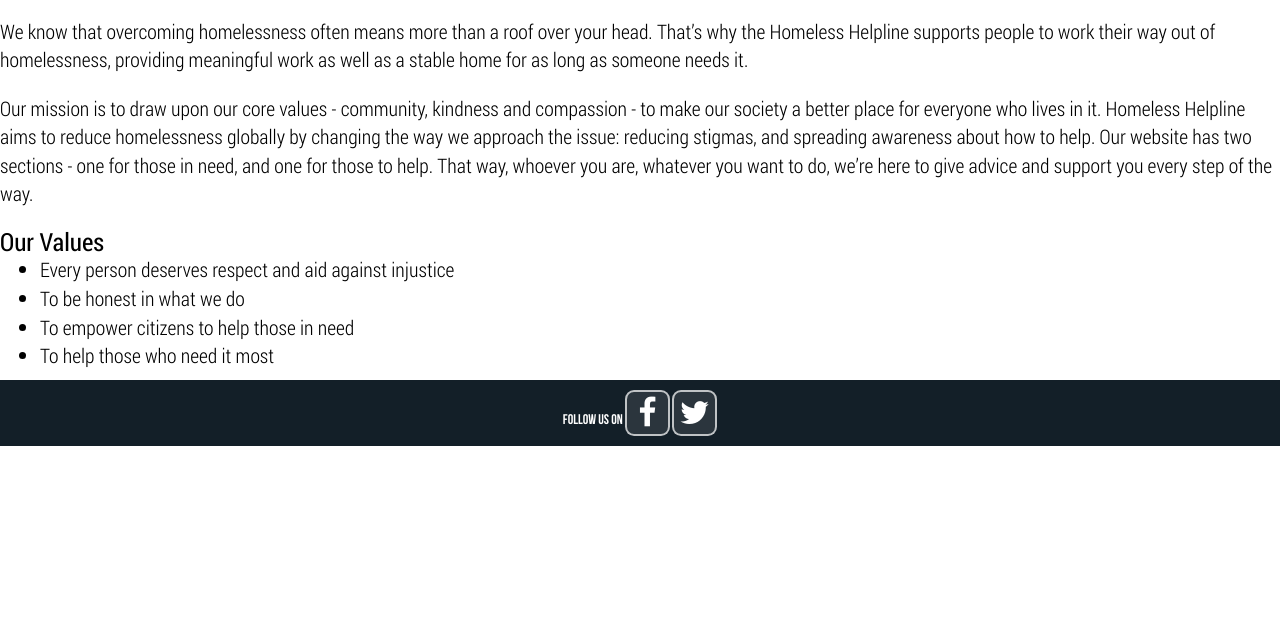
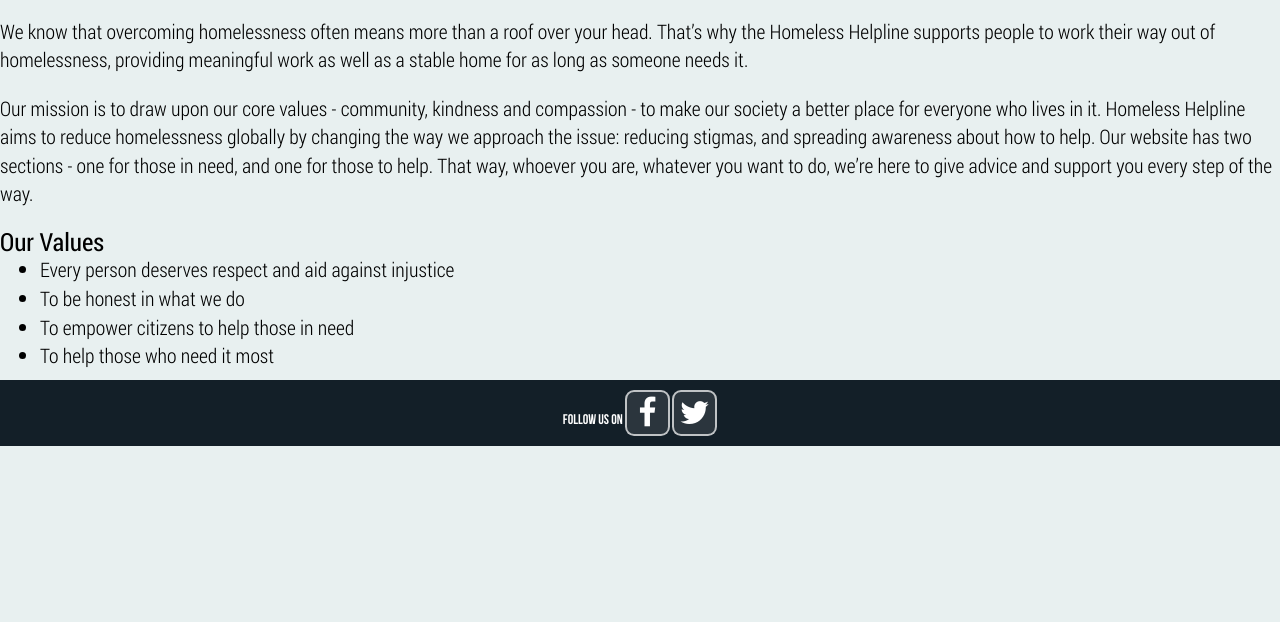
Before and after one commit to rebeccamillie/ran-web-project, a plain HTML site: page about.html in a window 1280 px wide. Shown: the part 178-800 px from the top of the page. Drawn offline with Linux system fonts and the light colour scheme; files whose address does not match are found by name.

Commit message:
background colour update

```diff
--- a/about.css
+++ b/about.css
@@ -71,6 +71,10 @@ img {
   .header-right {
     float: none;
   }
+}
+
+body {
+  background-color: #e8f0f0;
 }
 
 @font-face {
--- a/styles.css
+++ b/styles.css
@@ -77,7 +77,7 @@ img {
 body, html {
   height: 100%;
   font-family:sans-serif;
-  background-color: grey;
+  background-color: #e8f0f0;
 }
 
 /* Style tab links */
```
